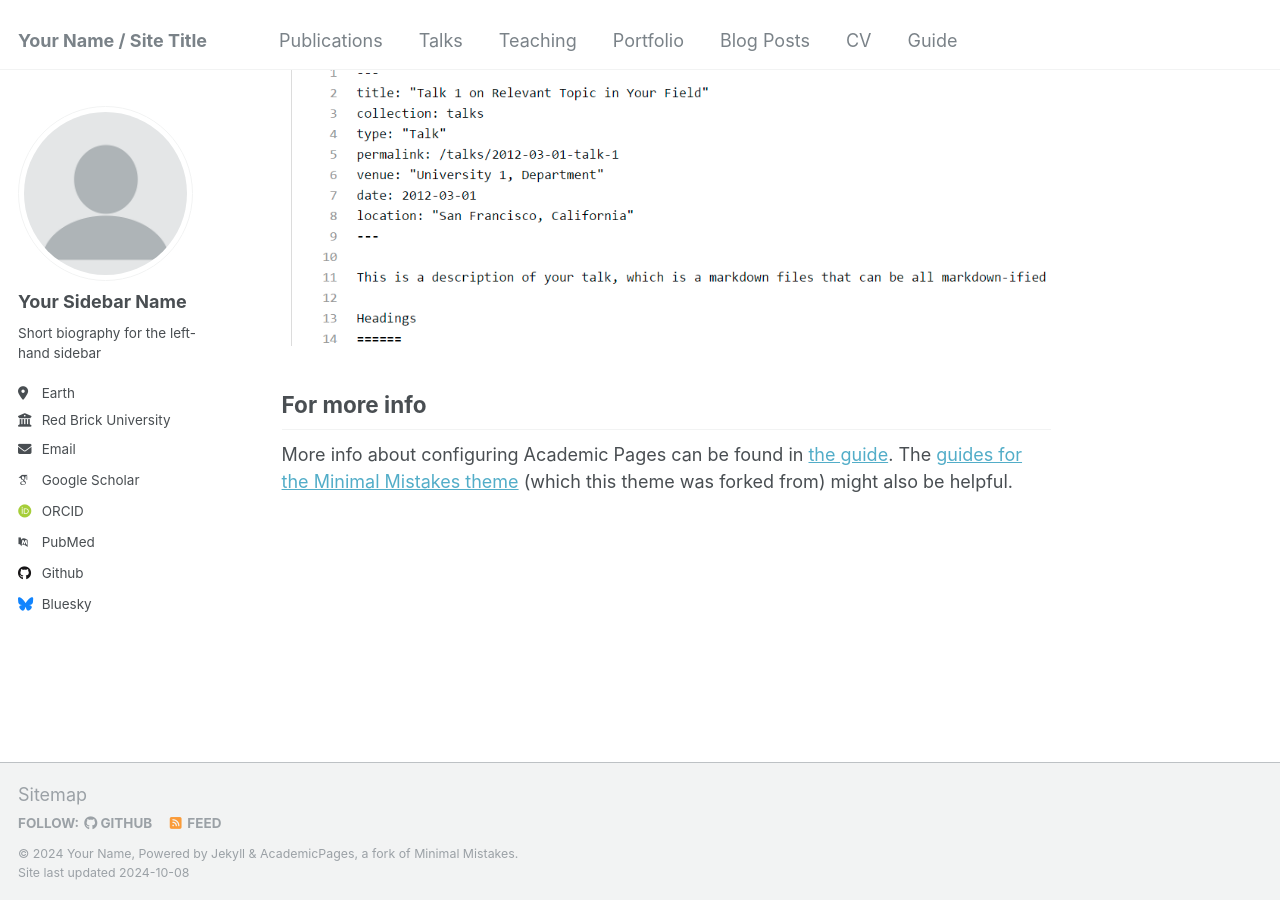
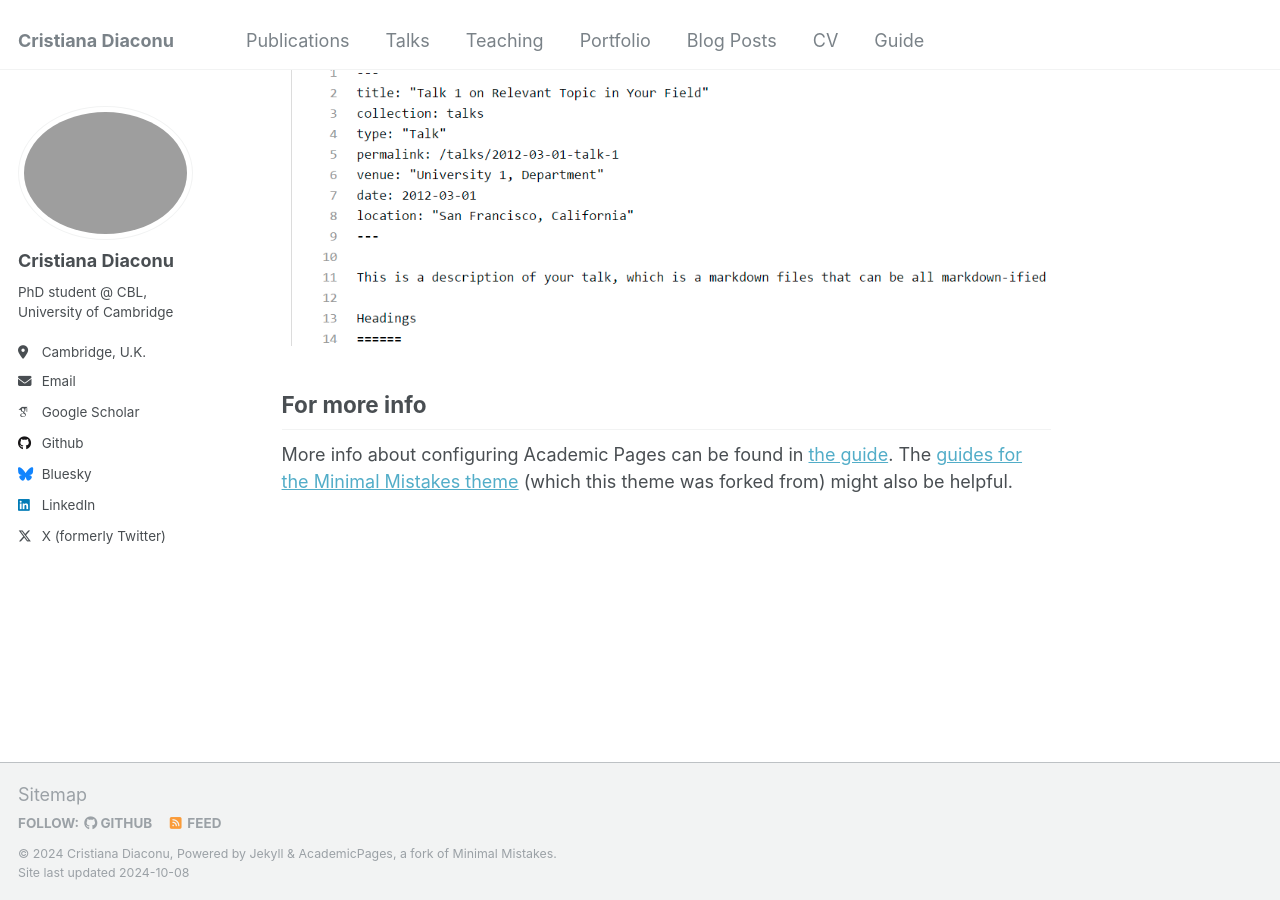
Before and after one commit to cddcam/cddcam.github.io, a Jekyll site: the page built from _pages/about.md, in a window 1280 px wide and 900 px high, scrolled down 2643 px. Built offline with Jekyll 4.4.1, drawn with Linux system fonts in a browser that asks for light colours; some web fonts are replaced.

Commit message:
Update _config.yml

```diff
--- a/_config.yml
+++ b/_config.yml
@@ -7,43 +7,43 @@
 # server process.
 
 # Basic Site Settings
-locale                   : "en-US"
-title                    : "Your Name / Site Title"
+locale                   : "en-GB"
+title                    : "Cristiana Diaconu"
 title_separator          : "-"
-name                     : &name "Your Name"
-description              : &description "personal description"
-url                      : https://academicpages.github.io # the base hostname & protocol for your site e.g. "https://mmistakes.github.io"
+name                     : &name "Cristiana Diaconu"
+description              : &description "PhD student @ CBL, University of Cambridge"
+url                      : https://cristianadiaconu.github.io/ # the base hostname & protocol for your site e.g. "https://mmistakes.github.io"
 baseurl                  : "" # the subpath of your site, e.g. "/blog"
-repository               : "academicpages/academicpages.github.io"
+repository               : "cddcam/cristianadiaconu.github.io"
 
 # Site Author - The following control what appear as part of the author content on the side bar.
 #               If a field is blank the icon and link will not appear, otherwise it will be shown.
 #               Additional customization can be done by editing /_includes/author-profile.html
 author:
   # Biographic information
-  avatar           : "profile.png"
-  name             : "Your Sidebar Name"
+  avatar           : "cdd43_photo.jpeg"
+  name             : "Cristiana Diaconu"
   pronouns         : # example: "she/her"
-  bio              : "Short biography for the left-hand sidebar"
-  location         : "Earth"
-  employer         : "Red Brick University"
+  bio              : "PhD student @ CBL, University of Cambridge"
+  location         : "Cambridge, U.K."
+  employer         :
   uri              : # URL
-  email            : "none@example.org"
+  email            : "cdd43@cam.ac.uk"
 
   # Academic websites
   arxiv            : # URL - Update with the correct link to your profile
-  googlescholar    : "https://scholar.google.com/citations?user=PS_CX0AAAAAJ"
+  googlescholar    : "https://scholar.google.com/citations?user=Ws2IoZIAAAAJ&hl=en"
   impactstory      : # URL
-  orcid            : "http://orcid.org/yourorcidurl"
+  orcid            :
   semantic         : # URL
-  pubmed           : "https://www.ncbi.nlm.nih.gov/pubmed/?term=john+snow"
+  pubmed           :
   researchgate     : # URL
 
   # Repositories and software development
   bitbucket        : # Username - Update with your username on the site
   codepen          : # Username
   dribbble         : # Username
-  github           : "academicpages"
+  github           : "cddcam"
   kaggle           : # Username
   stackoverflow    : # User number or user number and name (i.e., use "1" or "1/jeff-atwood")
 
@@ -57,7 +57,7 @@ author:
   keybase          : # Username
   instagram        : # Username
   lastfm           : # Username
-  linkedin         : # Username
+  linkedin         : "https://uk.linkedin.com/in/cristiana-diaconu-99a3ba161"
   mastodon         : # URL
   medium           : # URL
   pinterest        : # Username
@@ -65,7 +65,7 @@ author:
   steam            : # Username
   telegram         : # URL
   tumblr           : # Username
-  twitter          : # Username for X / Twitter
+  twitter          : "CristianaD2202"# Username for X / Twitter
   vine             : # Username
   weibo            : # Username
   wikipedia        : # Username
```
